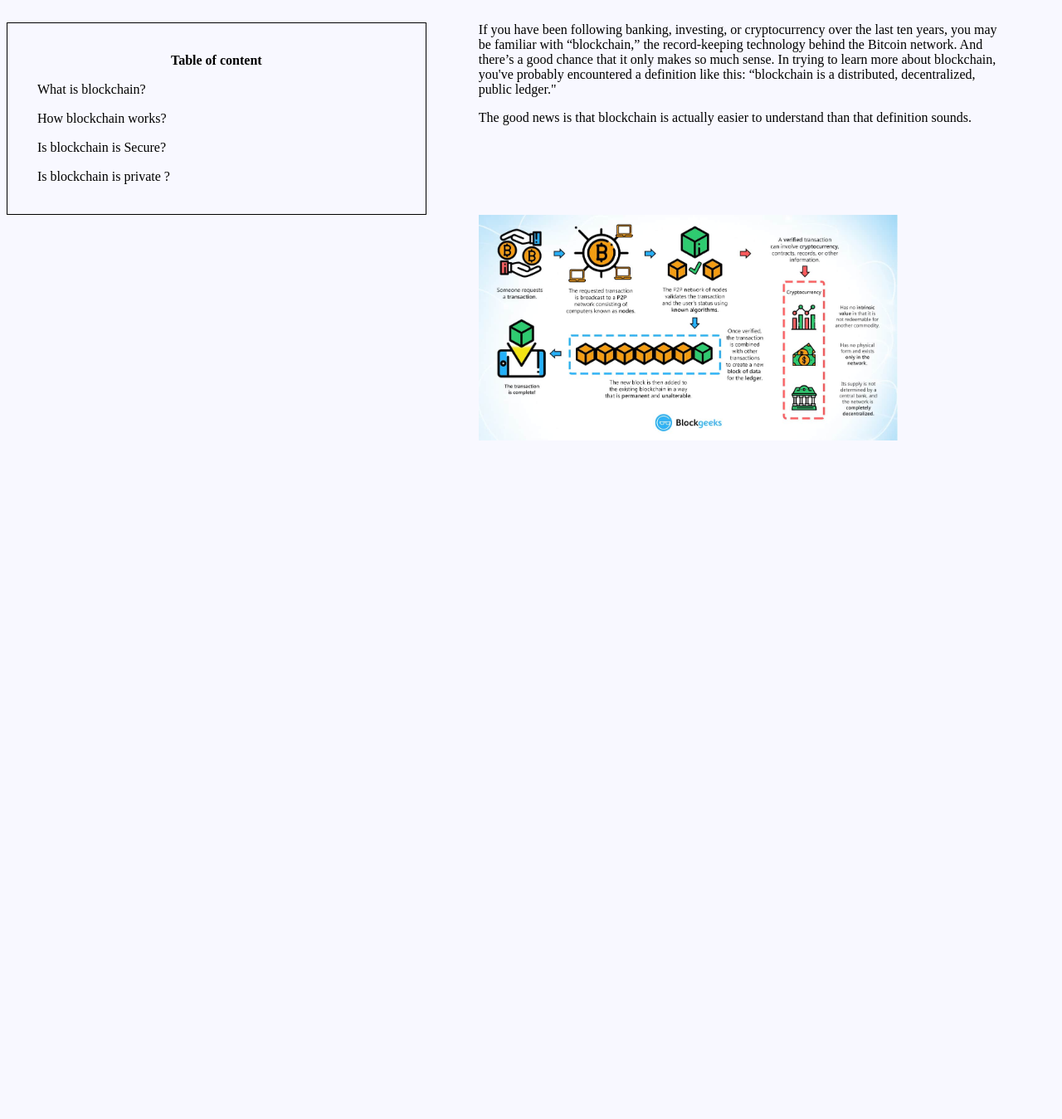
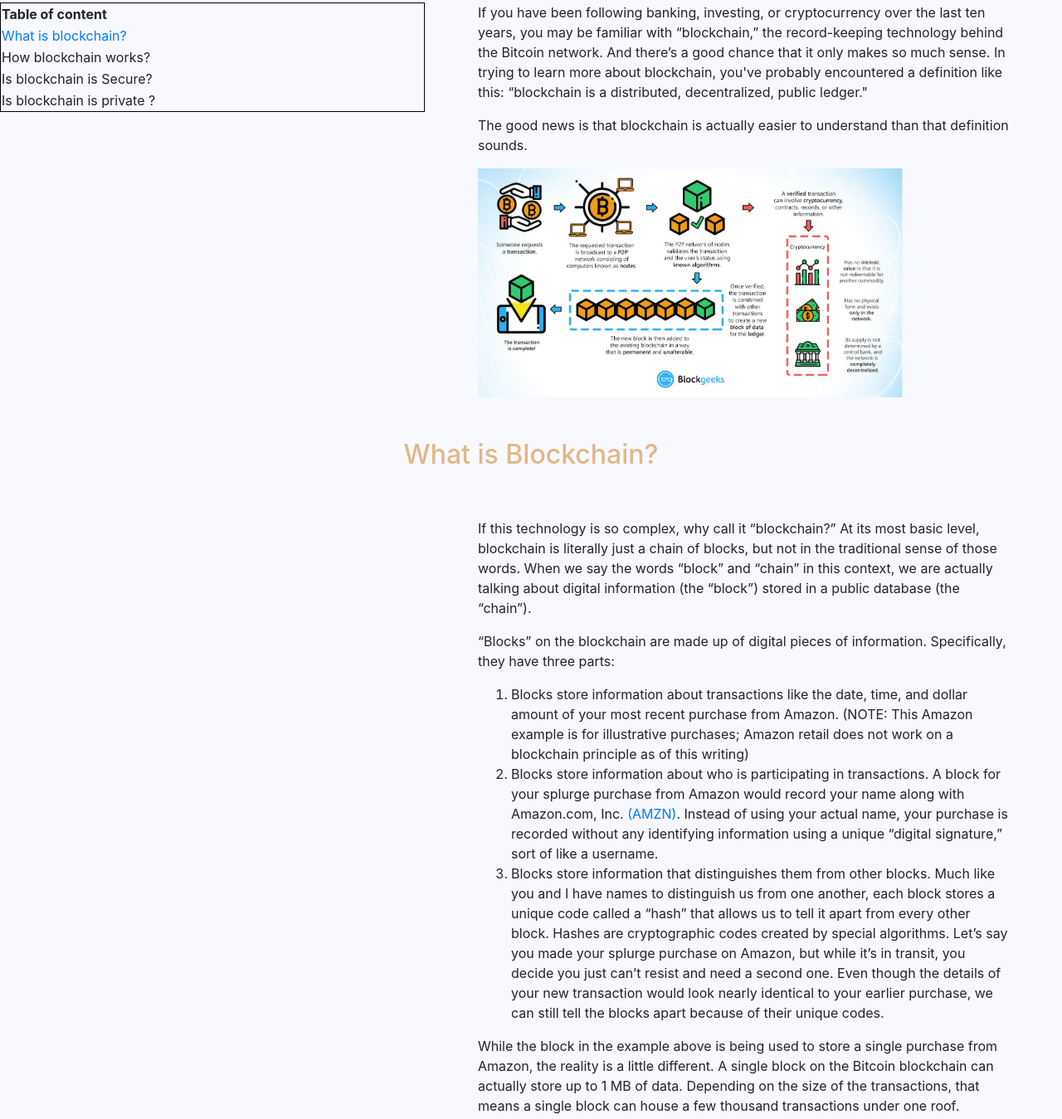
Before and after one commit to avinash13715/project-0, a plain HTML site: page index.html in a window 1280 px wide. Shown: the part 153-1502 px from the top of the page at 83% size. Before the commit the page ends 800 px from the top, so only its background shows below. Drawn offline with nearby package versions, Linux system fonts and the light colour scheme.

Commit message:
Adding youtube video

```diff
--- a/index.html
+++ b/index.html
@@ -1,11 +1,14 @@
 <!DOCTYPE html>
 <html>
     <head>
+        <link rel="stylesheet" href="https://stackpath.bootstrapcdn.com/bootstrap/4.4.1/css/bootstrap.min.css" integrity="sha384-Vkoo8x4CGsO3+Hhxv8T/Q5PaXtkKtu6ug5TOeNV6gBiFeWPGFN9MuhOf23Q9Ifjh" crossorigin="anonymous">
         <style>
-            h1 {
+            h1,h2 {
                 color:burlywood;
                 animation-duration: inherit;
                 padding: 50px;
+                animation-fill-mode: forwards;
+                text-align: center;
             }
             body {
                 background-color:ghostwhite;
@@ -17,7 +20,7 @@
                 height: 20%;
                 border-spacing: 15px;
             }
-            p {
+            p,ol {
                 margin-left: 45%;
                 margin-right: 5%;
                 bottom : 1px;
@@ -36,14 +39,14 @@
     </head>
     <body>
         <h1>
-            Blockchain Explaind
+        Blockchain Explaind
         </h1>
-        <table align = "left">
+        <table align="left">
             <tr>
                 <th>Table of content</th>
             </tr>
             <tr>
-                <td> What is blockchain?</td>
+                <td> <a href="#link12">What is blockchain?</a></td>
             </tr>
             <tr>
                 <td>
@@ -66,5 +69,24 @@
             The good news is that blockchain is actually easier to understand than that definition sounds.
         </p>
         <img src="trac.jpg">
+        <h2 id = "link12"> What is Blockchain? </h2>
+        <p> If this technology is so complex, why call it “blockchain?” At its most basic level, blockchain is literally just a chain of blocks, but not in the traditional sense of those words. When we say the words “block” and “chain” in this context, we are actually talking about digital information (the “block”) stored in a public database (the “chain”).
+        </p>
+        <p>“Blocks” on the blockchain are made up of digital pieces of information. Specifically, they have three parts:</p>
+        <ol>
+            <li>
+                Blocks store information about transactions like the date, time, and dollar amount of your most recent purchase from Amazon. (NOTE: This Amazon example is for illustrative purchases; Amazon retail does not work on a blockchain principle as of this writing)
+
+            </li>
+            <li>Blocks store information about who is participating in transactions. A block for your splurge purchase from Amazon would record your name along with Amazon.com, Inc. <a href="https://www.investopedia.com/markets/quote?tvwidgetsymbol=amzn">(AMZN)</a>. Instead of using your actual name, your purchase is recorded without any identifying information using a unique “digital signature,” sort of like a username.</li>
+            <li>
+                Blocks store information that distinguishes them from other blocks. Much like you and I have names to distinguish us from one another, each block stores a unique code called a “hash” that allows us to tell it apart from every other block. Hashes are cryptographic codes created by special algorithms. Let’s say you made your splurge purchase on Amazon, but while it’s in transit, you decide you just can’t resist and need a second one. Even though the details of your new transaction would look nearly identical to your earlier purchase, we can still tell the blocks apart because of their unique codes.
+            </li>
+
+        </ol>
+        <p>
+            While the block in the example above is being used to store a single purchase from Amazon, the reality is a little different. A single block on the Bitcoin blockchain can actually store up to 1 MB of data. Depending on the size of the transactions, that means a single block can house a few thousand transactions under one roof.
+        </p>
+        <iframe width="560" height="315" src="https://www.youtube.com/embed/kvyKyRZJYh0" frameborder="0" allow="accelerometer; autoplay; encrypted-media; gyroscope; picture-in-picture" allowfullscreen></iframe>
     </body>
 </html>
```
